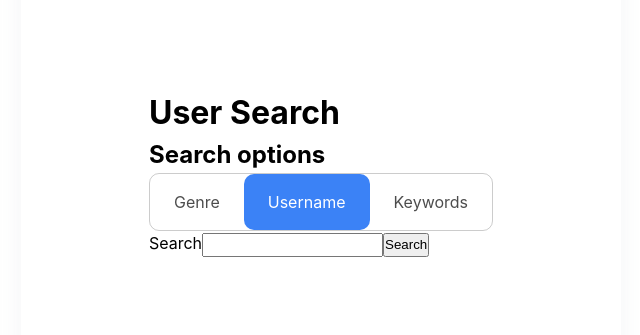
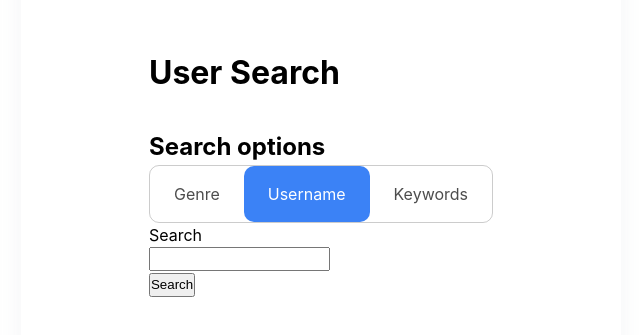
Before and after one commit to RoWaBo/movie-buddy, a React (Create React App) app: page /search in a window 1280 px wide. Shown: the part 227-562 px from the top of the page, without its empty margins (319-959 px from the left). Built offline with nearby package versions, Linux system fonts and the light colour scheme; no server answers; sample sign-in values are in the browser's storage.

Commit message:
Adding props to centerContainer

```diff
--- a/src/components/CenterContainer.js
+++ b/src/components/CenterContainer.js
@@ -1,7 +1,7 @@
 /** @jsxImportSource @emotion/react */
 import { css } from '@emotion/react'
 
-const CenterContainer = ({ children }) => {
+const CenterContainer = ({ children, ...props }) => {
 	const containerStyle = css`
 		width: 100%;
 		height: 100%;
@@ -9,7 +9,11 @@ const CenterContainer = ({ children }) => {
 		display: grid;
 		place-content: center;
 	`
-	return <div css={containerStyle}>{children}</div>
+	return (
+		<div {...props} css={containerStyle}>
+			{children}
+		</div>
+	)
 }
 
 export default CenterContainer
```
